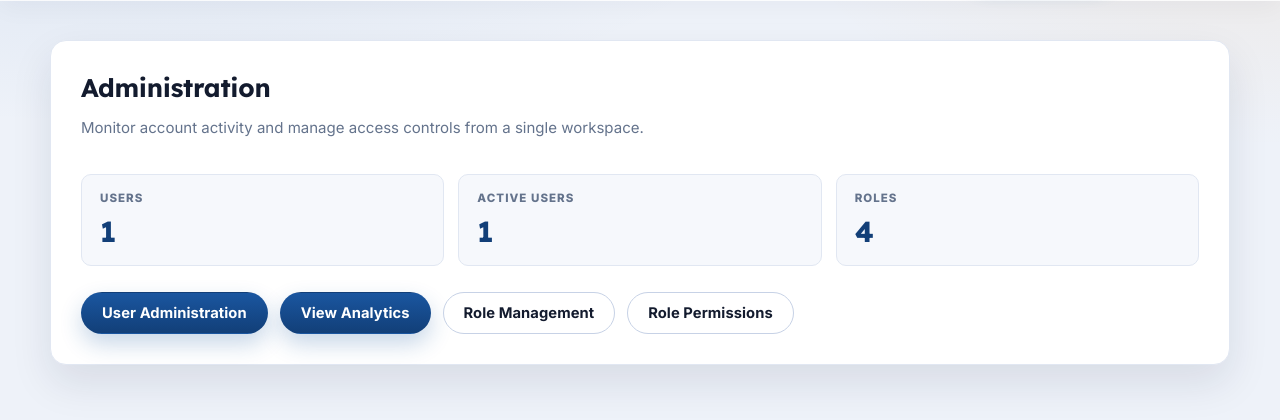
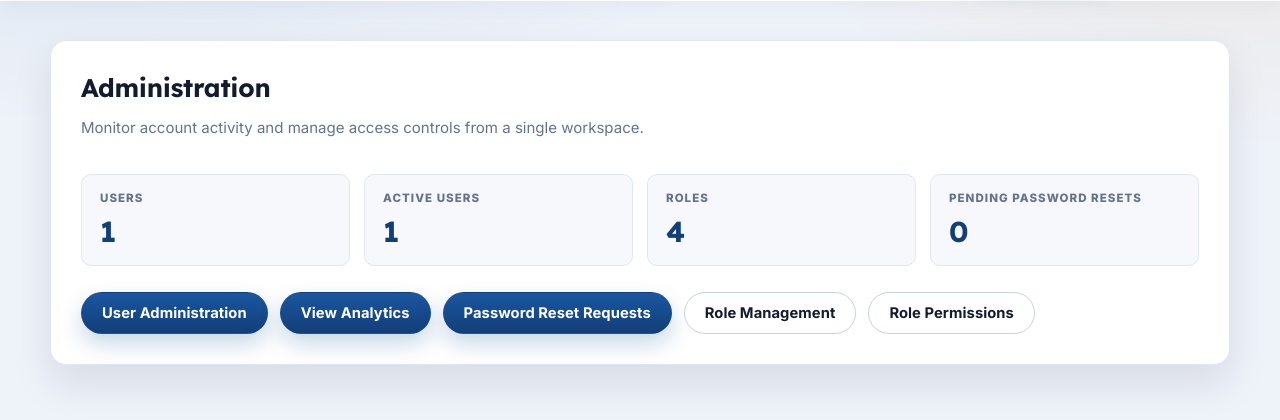
Before and after one commit to AbdullahBahamish/it-centre-rms, a Django app: page /admin-panel/ in a window 1280 px wide. Shown: the part 83-503 px from the top of the page. Run offline with Django 5.2, Linux system fonts and the light colour scheme; the visitor is signed in with stand-in values (Sample User, id 1); data comes from the database, SQL or seed files in the repository.

Commit message:
feat: add administrator password reset workflow

```diff
--- a/apps/accounts/domain/constants.py
+++ b/apps/accounts/domain/constants.py
@@ -28,5 +28,5 @@ LEGACY_ROLE_MAP = {
 }
 DEFAULT_USER_ROLE = VIEWER
 GENERIC_PASSWORD_RESET_MESSAGE = (
-    "If the account exists, password reset instructions have been sent."
+    "Your password reset request has been submitted for administrator approval."
 )
--- a/apps/accounts/models.py
+++ b/apps/accounts/models.py
@@ -88,6 +88,7 @@ class UserProfile(models.Model):
         blank=True,
         validators=[validate_image_file_extension],
     )
+    must_change_password = models.BooleanField(default=False)
     role = models.ForeignKey(
         Role,
         on_delete=models.PROTECT,
@@ -100,3 +101,36 @@ class UserProfile(models.Model):
     def __str__(self) -> str:
         role_name = self.role.display_name if self.role else "Unassigned"
         return f"{self.user.username} ({self.phone_number}) - {role_name}"
+
+
+class PasswordResetRequest(models.Model):
+    class Status(models.TextChoices):
+        PENDING = "pending", "Pending"
+        APPROVED = "approved", "Approved"
+        REJECTED = "rejected", "Rejected"
+
+    identifier = models.CharField(max_length=100)
+    user = models.ForeignKey(
+        settings.AUTH_USER_MODEL,
+        on_delete=models.SET_NULL,
+        null=True,
+        blank=True,
+        related_name="password_reset_requests",
+    )
+    status = models.CharField(max_length=20, choices=Status.choices, default=Status.PENDING)
+    requested_at = models.DateTimeField(auto_now_add=True)
+    processed_at = models.DateTimeField(null=True, blank=True)
+    processed_by = models.ForeignKey(
+        settings.AUTH_USER_MODEL,
+        on_delete=models.SET_NULL,
+        null=True,
+        blank=True,
+        related_name="processed_password_reset_requests",
+    )
+
+    class Meta:
+        ordering = ("-requested_at",)
+        indexes = [models.Index(fields=("status", "requested_at"))]
+
+    def __str__(self):
+        return f"Password reset request for {self.identifier} ({self.get_status_display()})"
--- a/apps/accounts/presentation/forms.py
+++ b/apps/accounts/presentation/forms.py
@@ -25,9 +25,9 @@ class SignupForm(UserCreationForm):
 
 class PasswordRecoveryForm(forms.Form):
     identifier = forms.CharField(
-        label="Email or Phone Number",
+        label="Username, Email or Phone Number",
         max_length=100,
-        help_text="Enter the email address or phone number linked to your account.",
+        help_text="Enter an account identifier linked to your account.",
     )
 
 
--- a/apps/core/admin_panel/urls.py
+++ b/apps/core/admin_panel/urls.py
@@ -5,6 +5,9 @@ from . import views
 urlpatterns = [
     path("", views.admin_dashboard, name="admin_dashboard"),
     path("analytics/", views.analytics_dashboard, name="admin_analytics"),
+    path("password-reset-requests/", views.password_reset_requests, name="admin_password_reset_requests"),
+    path("password-reset-requests/<int:request_id>/approve/", views.approve_password_reset_request, name="admin_approve_password_reset_request"),
+    path("password-reset-requests/<int:request_id>/reject/", views.reject_password_reset_request, name="admin_reject_password_reset_request"),
     path("users/", views.user_management, name="admin_user_management"),
     path("users/<int:user_id>/activate/", views.activate_user, name="admin_activate_user"),
     path("users/<int:user_id>/assign-role/", views.assign_user_role, name="admin_assign_user_role"),
--- a/apps/core/admin_panel/views.py
+++ b/apps/core/admin_panel/views.py
@@ -7,6 +7,7 @@ from django.http import Http404
 from django.shortcuts import redirect, render
 from django.conf import settings
 from django.utils import timezone
+from django.utils.crypto import get_random_string
 
 from apps.accounts.services import (
     RoleAssignmentService,
@@ -14,7 +15,7 @@ from apps.accounts.services import (
     activate_user as activate_user_service,
     deactivate_user as deactivate_user_service,
 )
-from apps.accounts.models import Role, RolePermission
+from apps.accounts.models import PasswordResetRequest, Role, RolePermission
 from apps.core.permissions import admin_required
 from apps.core.services import AccessService
 from apps.core.security import log_security_failure
@@ -47,6 +48,11 @@ def _require_permission(user, action, obj=None):
         raise Http404
 
 
+def _require_user_management_permission(user):
+    if not AccessService.can(user, "can_manage_users"):
+        raise Http404
+
+
 @login_required
 def admin_dashboard(request):
     if not AccessService.can(request.user, "access_admin_panel"):
@@ -58,8 +64,79 @@ def admin_dashboard(request):
             "user_count": User.objects.count(),
             "active_user_count": User.objects.filter(is_active=True).count(),
             "role_count": Role.objects.count(),
+            "pending_password_reset_count": PasswordResetRequest.objects.filter(
+                status=PasswordResetRequest.Status.PENDING
+            ).count(),
         },
     )
+
+
+@login_required
+@admin_required
+def password_reset_requests(request):
+    _require_user_management_permission(request.user)
+    requests = PasswordResetRequest.objects.select_related("user", "processed_by").all()
+    return render(request, "admin_panel/password_reset_requests.html", {"requests": requests})
+
+
+@login_required
+@admin_required
+def approve_password_reset_request(request, request_id):
+    _require_user_management_permission(request.user)
+    if request.method != "POST":
+        return redirect("admin_password_reset_requests")
+
+    reset_request = PasswordResetRequest.objects.select_related("user__userprofile").filter(pk=request_id).first()
+    if (
+        reset_request is None
+        or reset_request.status != PasswordResetRequest.Status.PENDING
+        or reset_request.user is None
+        or not AccessService.can(request.user, "reset_user_password", reset_request.user)
+    ):
+        raise Http404
+
+    temporary_password = f"Rms!{get_random_string(16)}"
+    reset_request.user.set_password(temporary_password)
+    reset_request.user.save(update_fields=["password"])
+    reset_request.user.userprofile.must_change_password = True
+    reset_request.user.userprofile.save(update_fields=["must_change_password"])
+    reset_request.status = PasswordResetRequest.Status.APPROVED
+    reset_request.processed_by = request.user
+    reset_request.processed_at = timezone.now()
+    reset_request.save(update_fields=["status", "processed_by", "processed_at"])
+
+    requests = PasswordResetRequest.objects.select_related("user", "processed_by").all()
+    return render(
+        request,
+        "admin_panel/password_reset_requests.html",
+        {"requests": requests, "temporary_password": temporary_password, "approved_request": reset_request},
+    )
+
+
+@login_required
+@admin_required
+def reject_password_reset_request(request, request_id):
+    _require_user_management_permission(request.user)
+    if request.method != "POST":
+        return redirect("admin_password_reset_requests")
+
+    reset_request = PasswordResetRequest.objects.select_related("user").filter(pk=request_id).first()
+    if (
+        reset_request is None
+        or reset_request.status != PasswordResetRequest.Status.PENDING
+        or (
+            reset_request.user is not None
+            and not AccessService.can(request.user, "reset_user_password", reset_request.user)
+        )
+    ):
+        raise Http404
+
+    reset_request.status = PasswordResetRequest.Status.REJECTED
+    reset_request.processed_by = request.user
+    reset_request.processed_at = timezone.now()
+    reset_request.save(update_fields=["status", "processed_by", "processed_at"])
+    messages.success(request, "Password reset request rejected.")
+    return redirect("admin_password_reset_requests")
 
 
 def _distribution(queryset, field_name, labels):
--- a/apps/core/middleware.py
+++ b/apps/core/middleware.py
@@ -4,6 +4,7 @@ import logging
 from django.conf import settings
 from django.core.cache import cache
 from django.contrib.auth.views import redirect_to_login
+from django.shortcuts import redirect
 from django.http import HttpResponse, HttpResponseForbidden
 from django.urls import reverse
 
@@ -31,10 +32,14 @@ EXEMPT_PATHS = [
     r"^/i18n/setlang/",
 ]
 
+PASSWORD_CHANGE_PATH = "/accounts/profile/password/"
+
 AUTHORITY_MUTATION_PATHS = [
     r"^/admin-panel/users/\d+/assign-role/$",
     r"^/admin-panel/users/\d+/activate/$",
     r"^/admin-panel/users/\d+/deactivate/$",
+    r"^/admin-panel/password-reset-requests/\d+/approve/$",
+    r"^/admin-panel/password-reset-requests/\d+/reject/$",
     r"^/admin-panel/permissions/\d+/$",
 ]
 
@@ -53,6 +58,13 @@ class AccessPolicyMiddleware:
                 return self.get_response(request)
 
             if request.user.is_authenticated:
+                profile = getattr(request.user, "userprofile", None)
+                if (
+                    profile
+                    and profile.must_change_password
+                    and request.path not in {PASSWORD_CHANGE_PATH, "/accounts/logout/"}
+                ):
+                    return redirect(PASSWORD_CHANGE_PATH)
                 return self.get_response(request)
 
             system_settings = self._get_system_settings()
--- a/apps/core/services/access_control.py
+++ b/apps/core/services/access_control.py
@@ -160,6 +160,8 @@ class AccessService:
                 return cls.can_assign_role(user, obj.get("target"), obj.get("new_role"))
             if action == "deactivate_user":
                 return cls.can_deactivate_user(user, obj)
+            if action == "reset_user_password":
+                return cls.can_deactivate_user(user, obj)
             if action == "edit_role_permissions":
                 return cls.can_edit_role_permissions(user, obj)
             return False
--- a/it_centre_rms/settings.py
+++ b/it_centre_rms/settings.py
@@ -224,6 +224,7 @@ LOGOUT_REDIRECT_URL = "record_list"
 LOGIN_URL = "login"
 
 PASSWORD_RESET_TIMEOUT = int(os.getenv("DJANGO_PASSWORD_RESET_TIMEOUT", "3600"))
+PASSWORD_RESET_METHOD = os.getenv("DJANGO_PASSWORD_RESET_METHOD", "admin").lower()
 
 EMAIL_BACKEND = os.getenv(
     "DJANGO_EMAIL_BACKEND",
--- a/templates/admin_panel/dashboard.html
+++ b/templates/admin_panel/dashboard.html
@@ -24,11 +24,16 @@
             <span class="meta-label">Roles</span>
             <strong>{{ role_count }}</strong>
         </div>
+        <div class="stat-card">
+            <span class="meta-label">Pending Password Resets</span>
+            <strong>{{ pending_password_reset_count }}</strong>
+        </div>
     </div>
 
     <div class="actions">
         <a href="{% url 'admin_user_management' %}" class="btn btn-primary">User Administration</a>
         <a href="{% url 'admin_analytics' %}" class="btn btn-primary">View Analytics</a>
+        <a href="{% url 'admin_password_reset_requests' %}" class="btn btn-primary">Password Reset Requests</a>
         <a href="{% url 'admin_role_management' %}" class="btn btn-secondary">Role Management</a>
         <a href="{% url 'admin_permission_assignment' %}" class="btn btn-secondary">Role Permissions</a>
     </div>
--- a/templates/registration/password_recover.html
+++ b/templates/registration/password_recover.html
@@ -4,7 +4,7 @@
 
 {% block content %}
 <div class="auth-container">
-    <h2>Reset Password</h2>
+    <h2>Request Password Reset</h2>
     {% if messages %}
     {% for message in messages %}
     <div class="{% if 'success' in message.tags %}success-message{% else %}error-message{% endif %}">{{ message }}</div>
@@ -25,7 +25,7 @@
             {% endfor %}
         </div>
         <div class="actions">
-            <button type="submit" class="btn btn-primary">Send Reset Instructions</button>
+            <button type="submit" class="btn btn-primary">Submit Request</button>
         </div>
     </form>
 
```
Also changed, not shown: apps/accounts/presentation/views.py (+16 -4 lines), apps/accounts/tests.py (+54 -3 lines), docs/deployment.md (+1 -1 lines), docs/optional-email-password-reset.md (added, +17 -0 lines), docs/user-acceptance-testing.md (+1 -1 lines), templates/admin_panel/password_reset_requests.html (added, +74 -0 lines), apps/accounts/migrations/0006_password_reset_requests.py (added), 1 other file.
